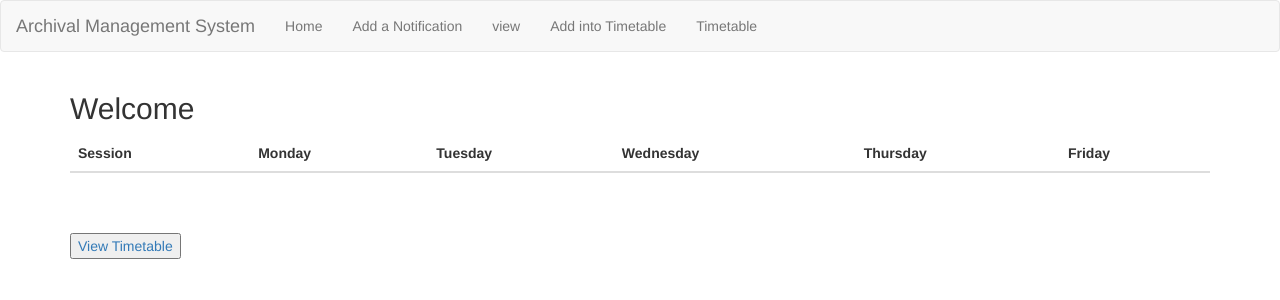
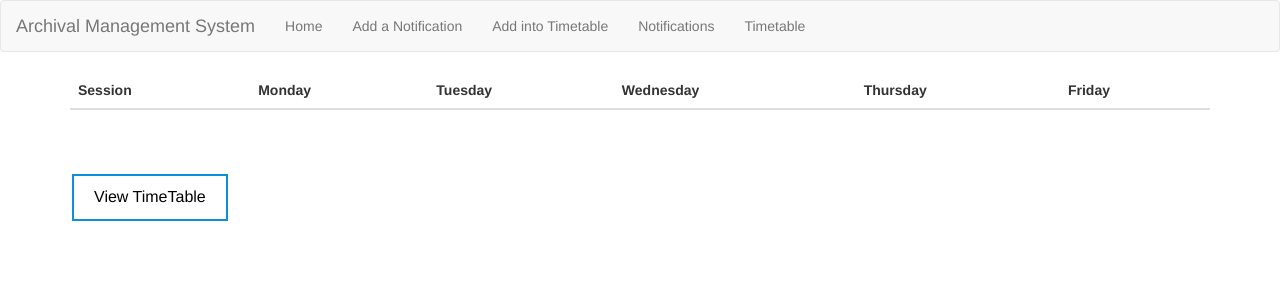
Before and after one commit to Banul12/archivalManagement, a Flask app: page /show in a window 1280 px wide. Shown: the top 300 px of the page. Run offline with Flask 2, Linux system fonts and the light colour scheme; data that the repository does not hold is empty; some libraries are stand-ins or nearby versions.

Commit message:
changess

```diff
--- a/app.py
+++ b/app.py
@@ -67,6 +67,11 @@ def show():
     timetable = Timetable.query.all()
     return render_template("table.html", timetable=timetable)
 
+@app.route('/view', methods=['GET', 'POST'])
+def view():
+    notification = Notification.query.all()
+    return render_template("note.html", notification=notification)
+
 @app.route("/add_table", methods=['GET', 'POST'])
 def add_table():
     if request.method == "POST":
@@ -125,32 +130,32 @@ def insert():
 
 
 
-@app.route("/view", methods=['GET', 'POST'])
-def view():
-    if request.method == "POST":
-        title = request.form.get("title")
-        reference_num = request.form.get("reference_num")
-        content = request.form.get("content")
-        # Creat new record
-        note= Notification(title = title, reference_num = reference_num, content = content)
-        db.session.add(note)
-        db.session.commit()
-        notification = Notification.query.all()
-        return render_template("note.html", notification=notification)
-    return render_template("add_note.html")
+# @app.route("/view", methods=['GET', 'POST'])
+# def view():
+#     if request.method == "POST":
+#         title = request.form.get("title")
+#         reference_num = request.form.get("reference_num")
+#         content = request.form.get("content")
+#         # Creat new record
+#         note= Notification(title = title, reference_num = reference_num, content = content)
+#         db.session.add(note)
+#         db.session.commit()
+#         notification = Notification.query.all()
+#         return render_template("note.html", notification=notification)
+#     return render_template("add_note.html")
 
-@app.route("/intro", methods=['POST', 'GET'])
-def intro():
-    if request.method == "POST":
-        title = request.form.get("title")
-        reference_num = request.form.get("reference_num")
-        content = request.form.get("content")
-        # Get all records again
-        notification = Notification.query.all()
-        return render_template("intro.html", notification=notification)
-    else:
-        notification = Notification.query.all()
-        return render_template("intro.html", notification=notification)
+# @app.route("/intro", methods=['POST', 'GET'])
+# def intro():
+#     if request.method == "POST":
+#         title = request.form.get("title")
+#         reference_num = request.form.get("reference_num")
+#         content = request.form.get("content")
+#         # Get all records again
+#         notification = Notification.query.all()
+#         return render_template("intro.html", notification=notification)
+#     else:
+#         notification = Notification.query.all()
+#         return render_template("intro.html", notification=notification)
 @app.route("/update/<int:id>/", methods=['POST','GET'])
 def update(id):
     if request.method == "POST":
@@ -166,19 +171,19 @@ def update(id):
     else:
         note = Notification.query.filter(Notification.id == id).first()
         return render_template("update.html", note=note, id=id)
-@app.route("/delete/<int:id>/", methods=['POST','GET'])
-def delete(id):
-    if request.method=="POST":
-        name = request.form.get("name")
-        email = request.form.get("email")
-        program = request.form.get("program")
-        stud = Students.query.filter_by(id = id).delete()
-        db.session.delete(id)
-        db.session.commit()
-        return redirect(url_for('intro'))
-    else:
-        stud = Students.query.filter(Students.id == id).delete()
-        return render_template("add_student.html", stud=stud, id=id)
+# @app.route("/delete/<int:id>/", methods=['POST','GET'])
+# def delete(id):
+#     if request.method=="POST":
+#         name = request.form.get("name")
+#         email = request.form.get("email")
+#         program = request.form.get("program")
+#         stud = Students.query.filter_by(id = id).delete()
+#         db.session.delete(id)
+#         db.session.commit()
+#         return redirect(url_for('intro'))
+#     else:
+#         stud = Students.query.filter(Students.id == id).delete()
+#         return render_template("add_student.html", stud=stud, id=id)
 
 if __name__ == "__main__":
     app.run(debug=True)
--- a/templates/form.html
+++ b/templates/form.html
@@ -258,7 +258,7 @@ document.getElementById("date").innerHTML = m + "/" + d + "/" + y;
 
         <br><br><br><br><br><br><br><br><br><br>
        <!-- <button> <input type="button" value="Print" onClick="window.print()"></button> -->
-	   <input id="printNotButton" class ="printNotButton" type="button"value="Print" onClick="window.print()"></button>
+	   <input id="printNotButton" class ="printNotButton" type="button"value="Print Notification" onClick="window.print()"></button>
 	</body>
 
 </div>
--- a/templates/master_template.html
+++ b/templates/master_template.html
@@ -22,9 +22,10 @@
 
         <li><a href="{{url_for('insert')}}">Add a Notification</a></li>
 
-        <li><a href="{{url_for('view')}}">view</a></li>
+
 
         <li><a href="{{url_for('add_table')}}">Add into Timetable</a></li>
+        <li><a href="{{url_for('view')}}">Notifications</a></li>
         <li><a href="{{url_for('show')}}">Timetable</a></li>
       </ul>
     </div>
--- a/templates/table.html
+++ b/templates/table.html
@@ -1,10 +1,39 @@
 {% extends "master_template.html" %}
 {%block title%}
-  This is Intro
+  TimeTable
 {%endblock%}
 
 {% block body%}
-  <h2> Welcome</h2>
+<style>
+@media print {
+  #printPageButton {
+    display: none;
+  }
+}
+.printNotButton {
+
+		background-color: #4CAF50; /* Green */
+		border: none;
+		color: white;
+		padding: 10px 20px;
+		text-align: center;
+		text-decoration: none;
+		display: inline-block;
+		font-size: 16px;
+		margin: 4px 2px;
+		transition-duration: 0.4s;
+		cursor: pointer;
+		background-color: white;
+		color: black;
+		border: 2px solid #0d90db;
+
+	}
+.printNotButton:hover {
+  background-color: #10a2f7;
+  color: white;
+}
+
+</style>
   <table class="table">
     <thead>
       <tr>
@@ -32,5 +61,8 @@
       {%endfor%}
     </tbody>
   </table>
-  <br><br><a href="/time"><button>View Timetable</button></a>
+  <br><br>
+  <!-- <a href="/time"><button>View Timetable</button></a> -->
+  <!-- <input id="printNotButton" class ="printNotButton" type="button"value="Print Notification" onClick="window.print()"></button> -->
+  <a href="/time"><input id="printNotButton" class ="printNotButton" type="button"value="View TimeTable"</button></a>
   {%endblock%}
```
Also changed, not shown: templates/note.html (+32 -4 lines), templates/time.html (+24 -0 lines).
